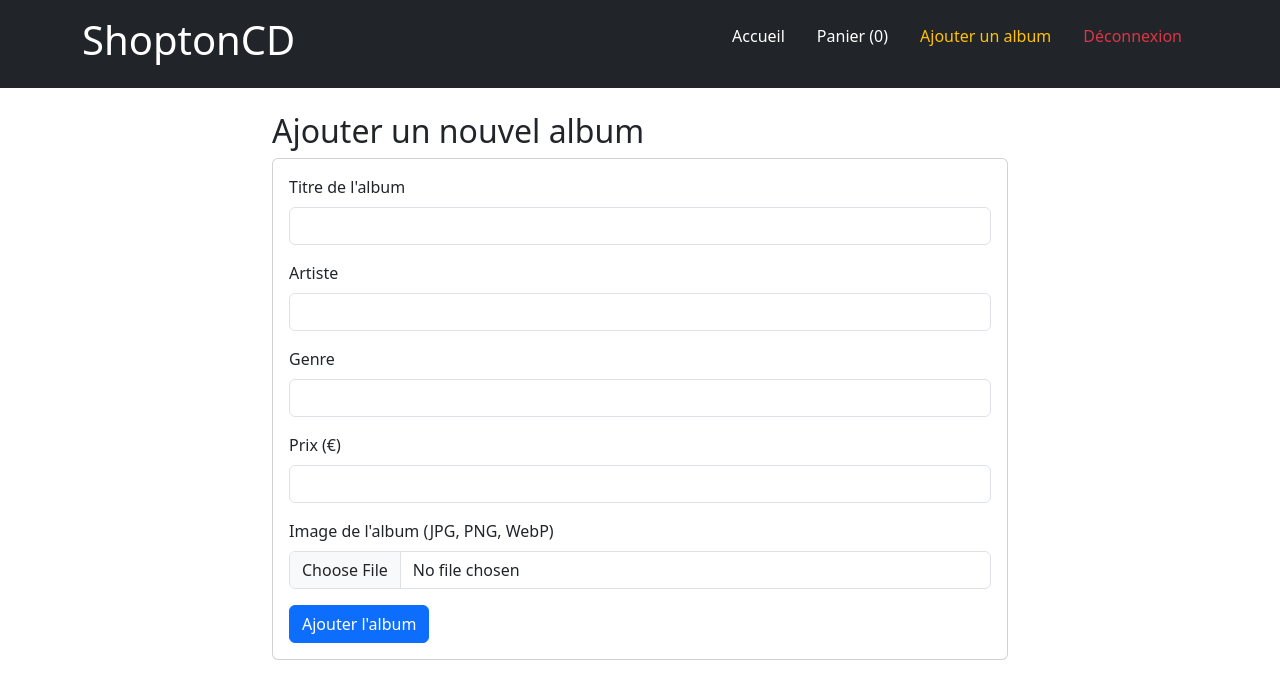
After one commit to thomasburgalat/ShopTonCD, a PHP site: page /ajouter_album.php in a window 1280 px wide. The commit adds this page. Shown: the top 699 px of the page. Run offline with PHP 8.4, Linux system fonts and the light colour scheme; the visitor is signed in with stand-in values (Sample User, id 1); some libraries are stand-ins or nearby versions.

Commit message:
ajout fonctionnalités admin ajout

```diff
--- /dev/null
+++ b/public/ajouter_album.php
@@ -0,0 +1,78 @@
+<?php
+session_start();
+
+// --- SÉCURITÉ ---
+if (!isset($_SESSION['user_logged_in']) || $_SESSION['user_logged_in'] !== true) {
+    header('Location: login.php');
+    exit;
+}
+// --- FIN SÉCURITÉ ---
+
+$nombre_articles_panier = !empty($_SESSION['panier']) ? array_sum($_SESSION['panier']) : 0;
+?>
+<!DOCTYPE html>
+<html lang="fr">
+<head>
+    <meta charset="UTF-8">
+    <meta name="viewport" content="width=device-width, initial-scale=1.0">
+    <link rel='stylesheet' type='text/css' href='../node_modules/bootstrap/dist/css/bootstrap.css'>
+    <title>Ajouter un Album</title>
+</head>
+<body>
+<header class="bg-dark text-white p-3 mb-4">
+    <nav class="container d-flex justify-content-between">
+        <h1><a href="index.php" class="text-white text-decoration-none">ShoptonCD</a></h1>
+        <ul class="nav">
+            <li class="nav-item"><a class="nav-link text-white" href="index.php">Accueil</a></li>
+            <li class="nav-item"><a class="nav-link text-white" href="panier.php">Panier (<?php echo $nombre_articles_panier; ?>)</a></li>
+            <li class="nav-item"><a class="nav-link text-warning" href="ajouter_album.php">Ajouter un album</a></li>
+            <li class="nav-item"><a class="nav-link text-danger" href="../src/includes/logout.php">Déconnexion</a></li>
+        </ul>
+    </nav>
+</header>
+
+<main class="container mt-4">
+    <div class="row justify-content-center">
+        <div class="col-md-8">
+            <h2>Ajouter un nouvel album</h2>
+
+            <?php if (isset($_GET['success'])): ?>
+                <div class="alert alert-success">L'album a été ajouté avec succès !</div>
+            <?php endif; ?>
+            <?php if (isset($_GET['error'])): ?>
+                <div class="alert alert-danger"><?php echo htmlspecialchars($_GET['error']); ?></div>
+            <?php endif; ?>
+
+            <div class="card">
+                <div class="card-body">
+                    <form action="../src/includes/traitement_ajout.php" method="post" enctype="multipart/form-data">
+                        <div class="mb-3">
+                            <label for="title" class="form-label">Titre de l'album</label>
+                            <input type="text" class="form-control" id="title" name="title" required>
+                        </div>
+                        <div class="mb-3">
+                            <label for="author" class="form-label">Artiste</label>
+                            <input type="text" class="form-control" id="author" name="author" required>
+                        </div>
+                        <div class="mb-3">
+                            <label for="genre" class="form-label">Genre</label>
+                            <input type="text" class="form-control" id="genre" name="genre" required>
+                        </div>
+                        <div class="mb-3">
+                            <label for="price" class="form-label">Prix (€)</label>
+                            <input type="number" step="0.01" class="form-control" id="price" name="price" required>
+                        </div>
+                        <div class="mb-3">
+                            <label for="image" class="form-label">Image de l'album (JPG, PNG, WebP)</label>
+                            <input type="file" class="form-control" id="image" name="image" accept="image/jpeg,image/png,image/webp" required>
+                        </div>
+                        <button type="submit" class="btn btn-primary">Ajouter l'album</button>
+                    </form>
+                </div>
+            </div>
+        </div>
+    </div>
+</main>
+
+</body>
+</html>
--- a/public/index.php
+++ b/public/index.php
@@ -93,7 +93,8 @@ function faireVignette($image_nom_fichier) { // $image_nom_fichier est "booba.jp
         <ul class="nav">
             <li class="nav-item"><a class="nav-link text-white" href="index.php">Accueil</a></li>
             <li class="nav-item"><a class="nav-link text-white" href="panier.php">Panier (<?php echo $nombre_articles_panier; ?>)</a></li>
-            <li class="nav-item"><a class="nav-link text-warning" href="../src/includes/logout.php">Déconnexion</a></li>
+            <li class="nav-item"><a class="nav-link text-warning" href="ajouter_album.php">Ajouter un album</a></li>
+            <li class="nav-item"><a class="nav-link text-danger" href="../src/includes/logout.php">Déconnexion</a></li>
         </ul>
     </nav>
 </header>
--- a/public/panier.php
+++ b/public/panier.php
@@ -29,7 +29,8 @@ $nombre_articles_panier = !empty($_SESSION['panier']) ? array_sum($_SESSION['pan
         <ul class="nav">
             <li class="nav-item"><a class="nav-link text-white" href="index.php">Accueil</a></li>
             <li class="nav-item"><a class="nav-link text-white" href="panier.php">Panier (<?php echo $nombre_articles_panier; ?>)</a></li>
-            <li class="nav-item"><a class="nav-link text-warning" href="../src/includes/logout.php">Déconnexion</a></li>
+            <li class="nav-item"><a class="nav-link text-warning" href="ajouter_album.php">Ajouter un album</a></li>
+            <li class="nav-item"><a class="nav-link text-danger" href="../src/includes/logout.php">Déconnexion</a></li>
         </ul>
     </nav
 </header>
```
Also changed, not shown: src/includes/traitement_ajout.php (added, +89 -0 lines).
